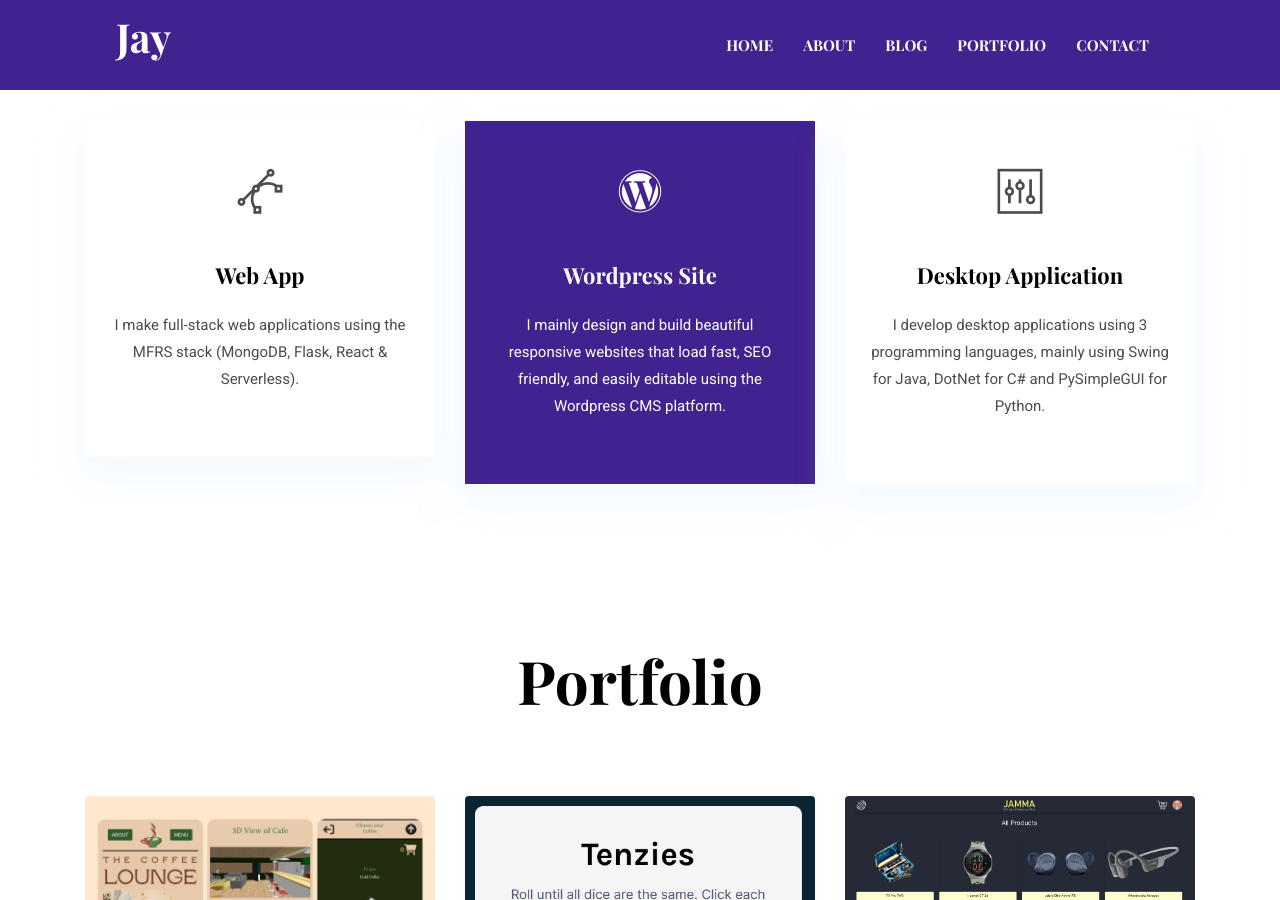
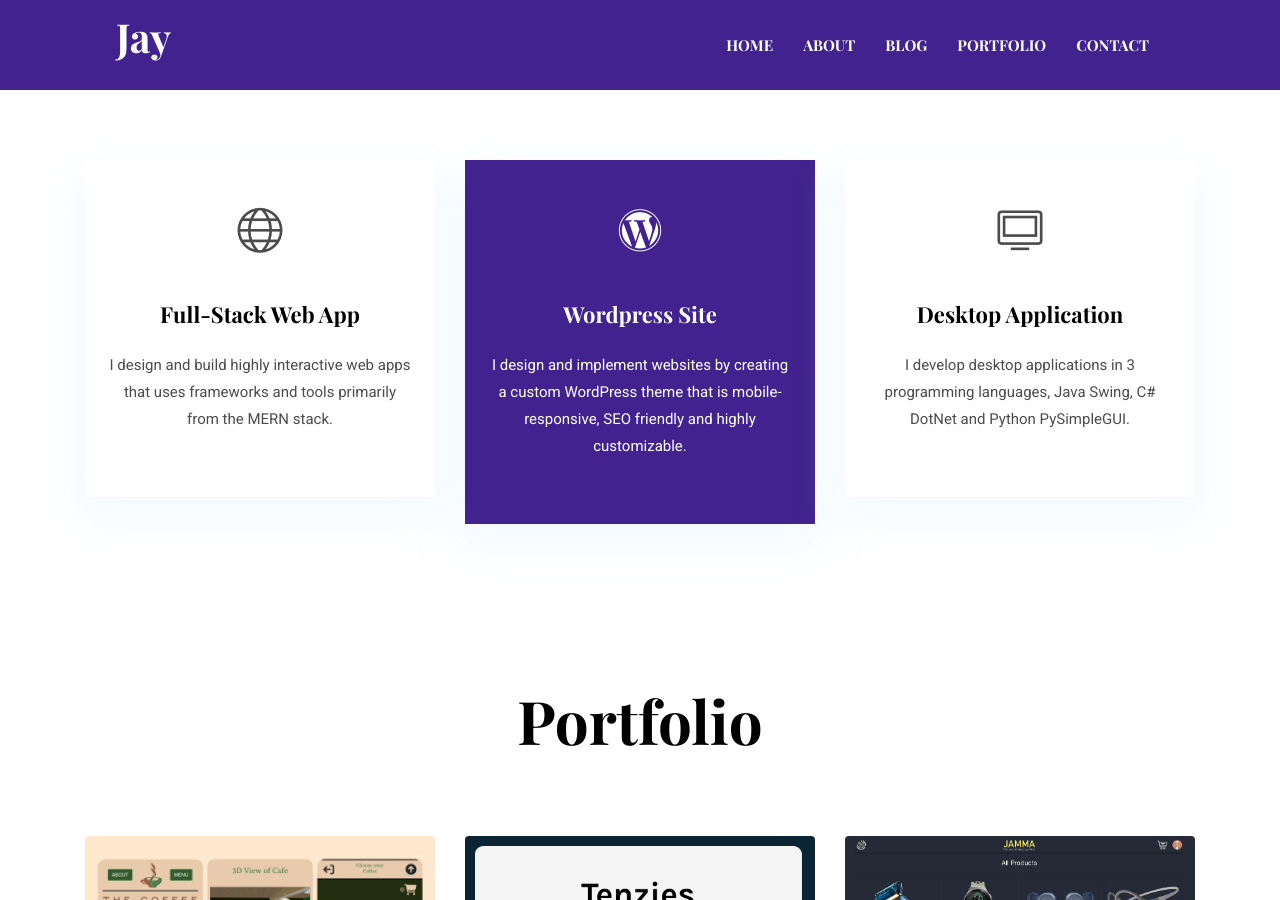
Before and after one commit to lonewanderer27/lonewanderer27.github.io, a Jekyll site: the page built from index.html, in a window 1280 px wide and 900 px high, scrolled down 3168 px. Built offline with Jekyll 4.4.1, drawn with Linux system fonts in a browser that asks for light colours; some of the changed text lies outside the part shown.

```diff
--- a/_data/settings.yml
+++ b/_data/settings.yml
@@ -52,7 +52,7 @@
 # About (Section and Page)
 
 # About Section
-blurb: I am a Front End Web Developer with a year of hands-on experience designing, developing and implementing web applications and solutions. Seeking to leverage a broader development experience and hands-on technical expertise in a front-end web development role.
+blurb: With a year of hands-on experience designing, developing and implementing web applications and solutions. <br/><br/>Seeking to leverage a broader development experience and hands-on technical expertise in a front-end web development role.
 blurb-btn-link: "/about"
 blurb-btn-name: know more
 
@@ -113,12 +113,12 @@
       date: "October 2022 - Present",
       organization: "Filipino Web Development Peers<br>(Non Profit Organization)",
     }
-  # - {
-  #     name: Wordpress Developer,
-  #     icon: "icon-2.png",
-  #     date: "October 2022 - Present",
-  #     organization: "OMP Security and Investigation Agency Inc.",
-  #   }
+  - {
+      name: Wordpress Developer,
+      icon: "icon-2.png",
+      date: "November 2022 - Present",
+      organization: "OMP Security and Investigation Agency Inc.",
+    }
 
 
 #-------------------------------
@@ -153,21 +153,21 @@
 services-title: Services
 services:
   - {
-      name: Web App,
-      icon: ti-vector,
-      description: "I make full-stack web applications using the MFRS stack (MongoDB, Flask, React & Serverless).",
+      name: Full-Stack Web App,
+      icon: ti-world,
+      description: "I design and build highly interactive web apps that uses frameworks and tools primarily from the MERN stack.",
       active: ,# Add true to select section
     }
   - {
       name: Wordpress Site,
       icon: ti-wordpress,
-      description: "I mainly design and build beautiful responsive websites that load fast, SEO friendly, and easily editable using the Wordpress CMS platform.",
+      description: "I design and implement websites by creating a custom WordPress theme that is mobile-responsive, SEO friendly and highly customizable.",
       active: true, # Add true to select section
     }
   - {
       name: Desktop Application,
-      icon: ti-panel,
-      description: "I develop desktop applications using 3 programming languages, mainly using Swing for Java, DotNet for C# and PySimpleGUI for Python.",
+      icon: ti-desktop,
+      description: "I develop desktop applications in 3 programming languages, Java Swing, C# DotNet and Python PySimpleGUI.",
       active: ,# Add true to select section
     }
 
```
